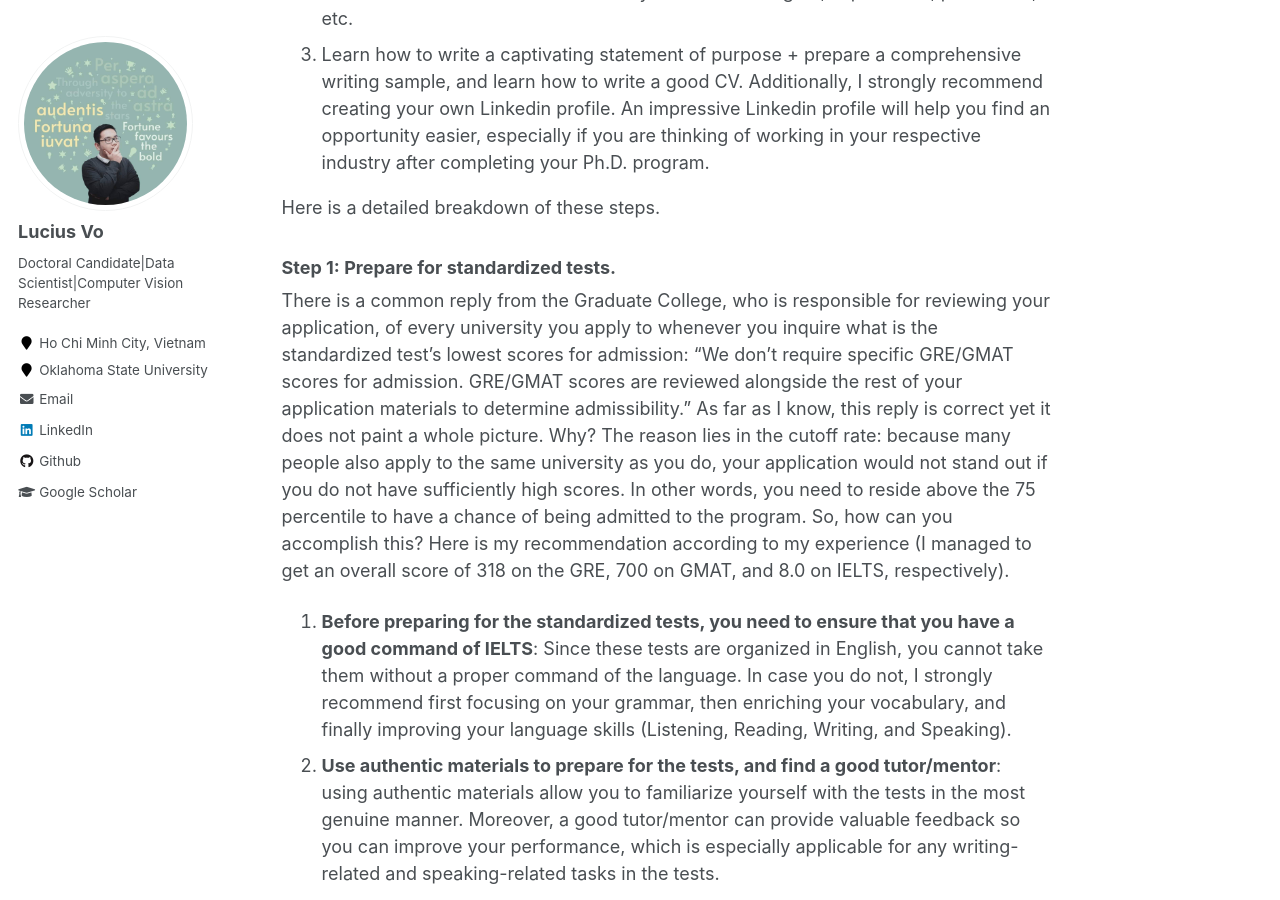
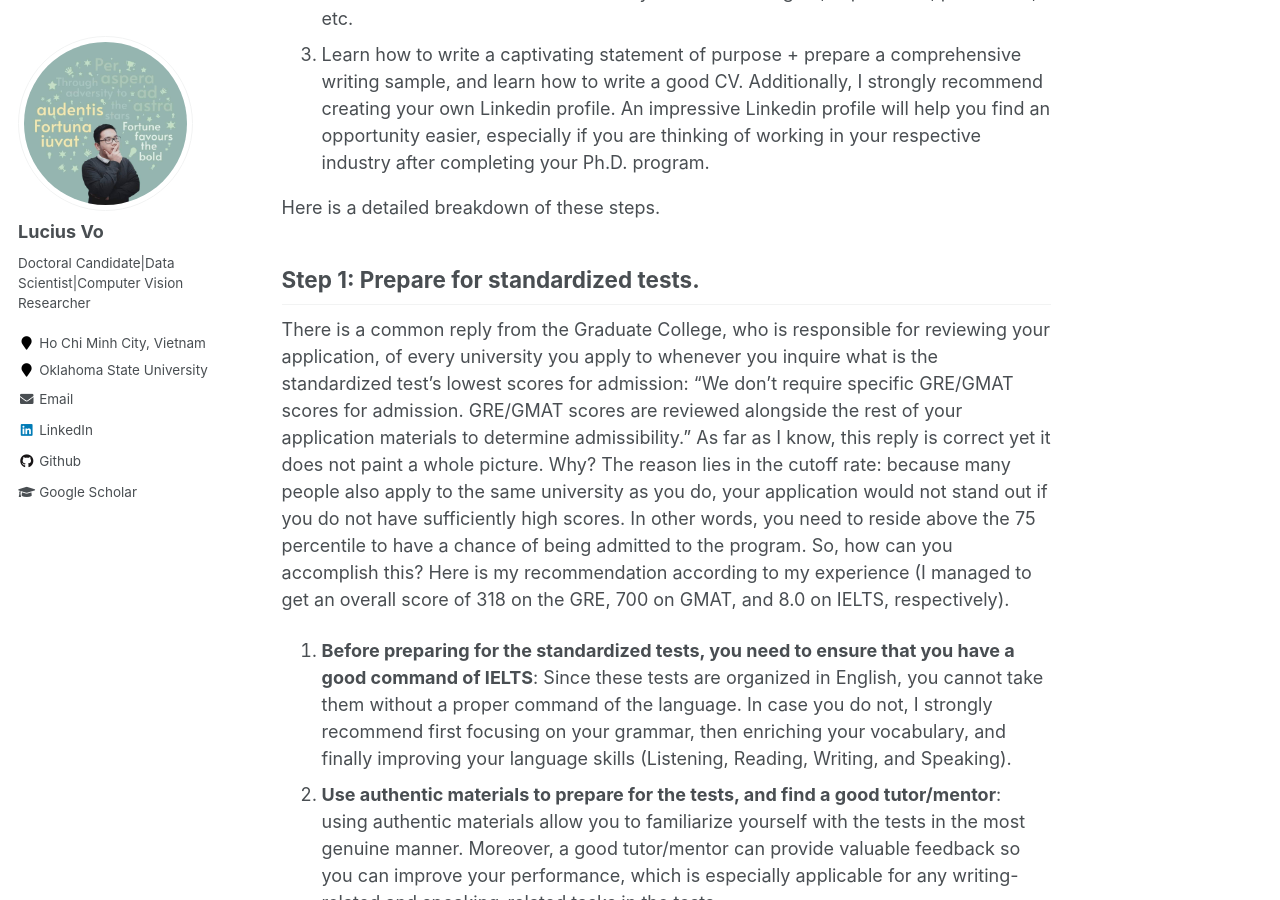
Before and after one commit to vohuynhquangnguyen/vohuynhquangnguyen.github.io, a Jekyll site: the page built from _posts/2023-03-14-phd-application.md, in a window 1280 px wide and 900 px high, scrolled down 3447 px. Built offline with Jekyll 4.4.1, drawn with Linux system fonts in a browser that asks for light colours.

```diff
--- a/_posts/2023-03-14-phd-application.md
+++ b/_posts/2023-03-14-phd-application.md
@@ -47,7 +47,7 @@ Additionally, I strongly recommend creating your own Linkedin profile. An impres
 
 Here is a detailed breakdown of these steps.
 
-### Step 1: Prepare for standardized tests.
+## Step 1: Prepare for standardized tests.
 There is a common reply from the Graduate College, who is responsible for reviewing your application, of every university you apply to whenever you inquire what is the standardized test's lowest scores for admission: "We don't require specific GRE/GMAT scores for admission. GRE/GMAT scores are reviewed alongside the rest of your application materials to determine admissibility." As far as I know, this reply is correct yet it does not paint a whole picture. Why? The reason lies in the cutoff rate: because many people also apply to the same university as you do, your application would not stand out if you do not have sufficiently high scores. In other words, you need to reside above the 75 percentile to have a chance of being admitted to the program. So, how can you accomplish this? Here is my recommendation according to my experience (I managed to get an overall score of 318 on the GRE, 700 on GMAT, and 8.0 on IELTS, respectively).
 1. **Before preparing for the standardized tests, you need to ensure that you have a good command of IELTS**: Since these tests are organized in English, you cannot take them without a proper command of the language. In case you do not, I strongly recommend first focusing on your grammar, then enriching your vocabulary, and finally improving your language skills (Listening, Reading, Writing, and Speaking).
 2. **Use authentic materials to prepare for the tests, and find a good tutor/mentor**: using authentic materials allow you to familiarize yourself with the tests in the most genuine manner. Moreover, a good tutor/mentor can provide valuable feedback so you can improve your performance, which is especially applicable for any writing-related and speaking-related tasks in the tests.
@@ -56,10 +56,10 @@ There is a common reply from the Graduate College, who is responsible for review
 3. **Allow yourself enough time to prepare for the tests**: by doing so, you gain enough confidence to slay the beasts (and of course, you use up all available preparation materials, so nothing is wasted)! As for me, I spent 6 months preparing for the GRE, 2 months for GMAT, and 3 months for IELTS.
 4. **Spend at least 2 hours a day to prepare for each test**: remember that active recall and spaced repetition are the keys to victory!
 
-### Step 2: Earn letters of recommendation.
+## Step 2: Earn letters of recommendation.
 Letters of recommendation (LORs) play a vital role in your application, which can significantly boost your chance of admission. Therefore, you must **prove yourself at work and/or at school** to secure these golden tickets! During my time as a Process and Equipment Engineer at Intel Vietnam, I always made a good impression on my manager by hitting my marks and demonstrating Intel's core values. As a result, my direct manager (Mr. Harley Fagan) and my both-mentor-and-colleague (Dr. Jonathan Byrne from Intel Ireland) gladly provided me with the LORs I needed. Moreover, I managed to stay in touch with my former supervisor at Aalto University (Dr. Petri Kärhä) and thesis advisor (Mr. Khuong Nguyen-Vinh), respectively. Hence, they also supported me with the LORs when I applied for Ph.D. programs.
 
-### Step 3: Learn how to write a statement of purpose, writing sample, and how to create a CV
+## Step 3: Learn how to write a statement of purpose, writing sample, and how to create a CV
 A captivating statement of purpose (SOP) as well as an excellent presentation of a CV can increase your chance of admission many-folds. Meanwhile, a good writing sample can demonstrate your capability as a researcher. So, how can we write such documents?
 1. You can use this structure proposed in [a post by Jordan](https://writeivy.com/structure-is-magic-a-guide-to-the-graduate-sop/) to plan your SOP. This structure uses the most iconic story (or archetype) as its template - a hero's journey. I used the very same structure to plan and write my SOP.
 2. For the writing sample, submit an article where you are one of its corresponding authors, preferably an article that is published in Q1 or Q2 journals. If you do not have such things at hand, you can submit your thesis.
```
